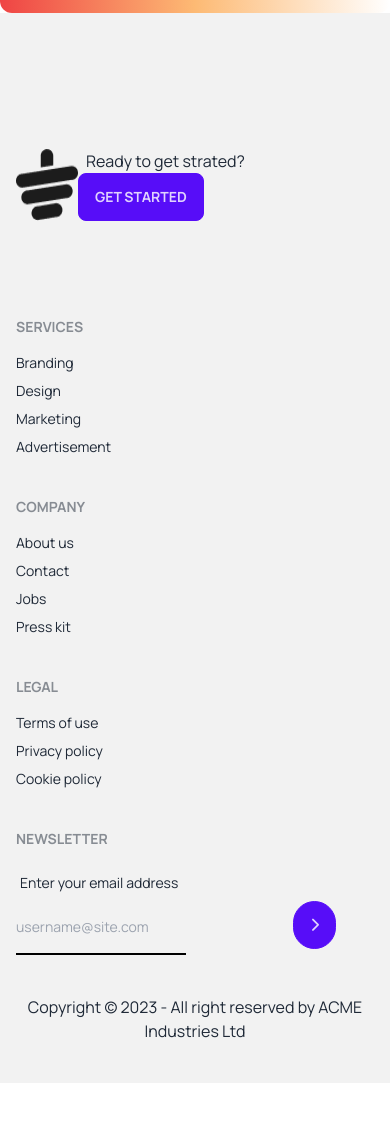
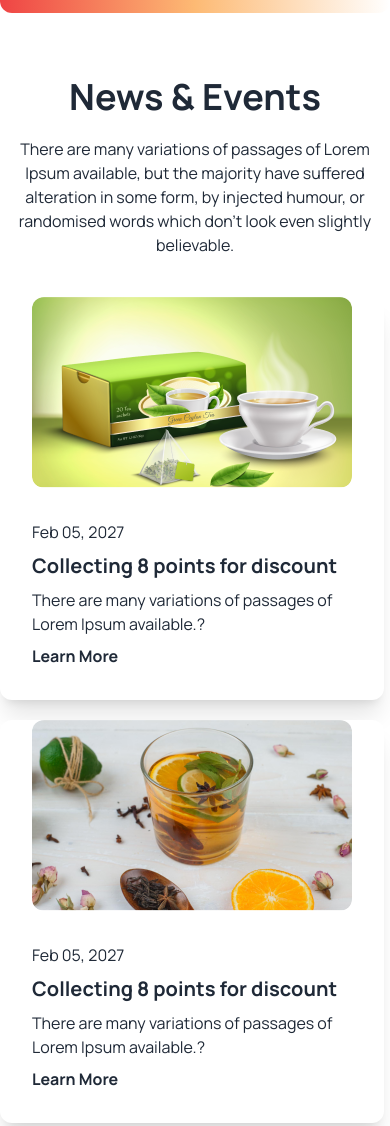
Before and after one commit to shorkarjakir/Tea-House, a plain HTML site: page index.html in a window 390 px wide. Shown: the part 6177-7303 px from the top of the page. Before the commit the page ends 7260 px from the top, so only its background shows below. Drawn offline with nearby package versions, Linux system fonts and the light colour scheme.

Commit message:
responsive complete

```diff
--- a/index.html
+++ b/index.html
@@ -192,6 +192,54 @@
         </div>
       </div>
     </section>
+    <!-- news and Event  -->
+    <section class="text-center my-16">
+      <div>
+        <h3 class="lg:text-5xl text-4xl font-bold my-5">News & Events</h3>
+        <p class="">There are many variations of passages of Lorem Ipsum available, but the majority have suffered
+          alteration in
+          some form,
+          by injected humour, or randomised words which don't look even slightly believable.</p>
+      </div>
+      <div class="grid grid-cols-1 md:grid-cols-2 lg:grid-cols-3 gap-5 my-10">
+        <!-- first card  -->
+        <div class="card w-96 bg-base-100 shadow-xl border-1 rounded-xl border-[#D2D2D2]">
+          <figure class="">
+            <img src="./images/news-1.png" alt="Shoes" class="rounded-xl" />
+          </figure>
+          <div class="card-body text-left">
+            <p>Feb 05, 2027</p>
+            <h2 class="card-title">Collecting 8 points for discount</h2>
+            <p>There are many variations of passages of Lorem Ipsum available.?</p>
+            <p class="font-bold">Learn More</p>
+          </div>
+        </div>
+        <!-- second card  -->
+        <div class="card w-96 bg-base-100 shadow-xl border-1 rounded-xl border-[#D2D2D2]">
+          <figure class="">
+            <img src="./images/news-2.png" alt="Shoes" class="rounded-xl" />
+          </figure>
+          <div class="card-body text-left">
+            <p>Feb 05, 2027</p>
+            <h2 class="card-title">Collecting 8 points for discount</h2>
+            <p>There are many variations of passages of Lorem Ipsum available.?</p>
+            <p class="font-bold">Learn More</p>
+          </div>
+        </div>
+        <!-- third card  -->
+        <div class="card w-96 bg-base-100 shadow-xl border-1 rounded-xl border-[#D2D2D2]">
+          <figure class="">
+            <img src="./images/news-3.png" alt="Shoes" class="rounded-xl" />
+          </figure>
+          <div class="card-body text-left">
+            <p>Feb 05, 2027</p>
+            <h2 class="card-title">Collecting 8 points for discount</h2>
+            <p>There are many variations of passages of Lorem Ipsum available.?</p>
+            <p class="font-bold">Learn More</p>
+          </div>
+        </div>
+      </div>
+    </section>
     <footer class="px-4 lg:px-48 py-10 bg-base-200 text-base-content">
       <div class="flex justify-between my-24">
         <img src="./images/cup.png" alt="">
```
